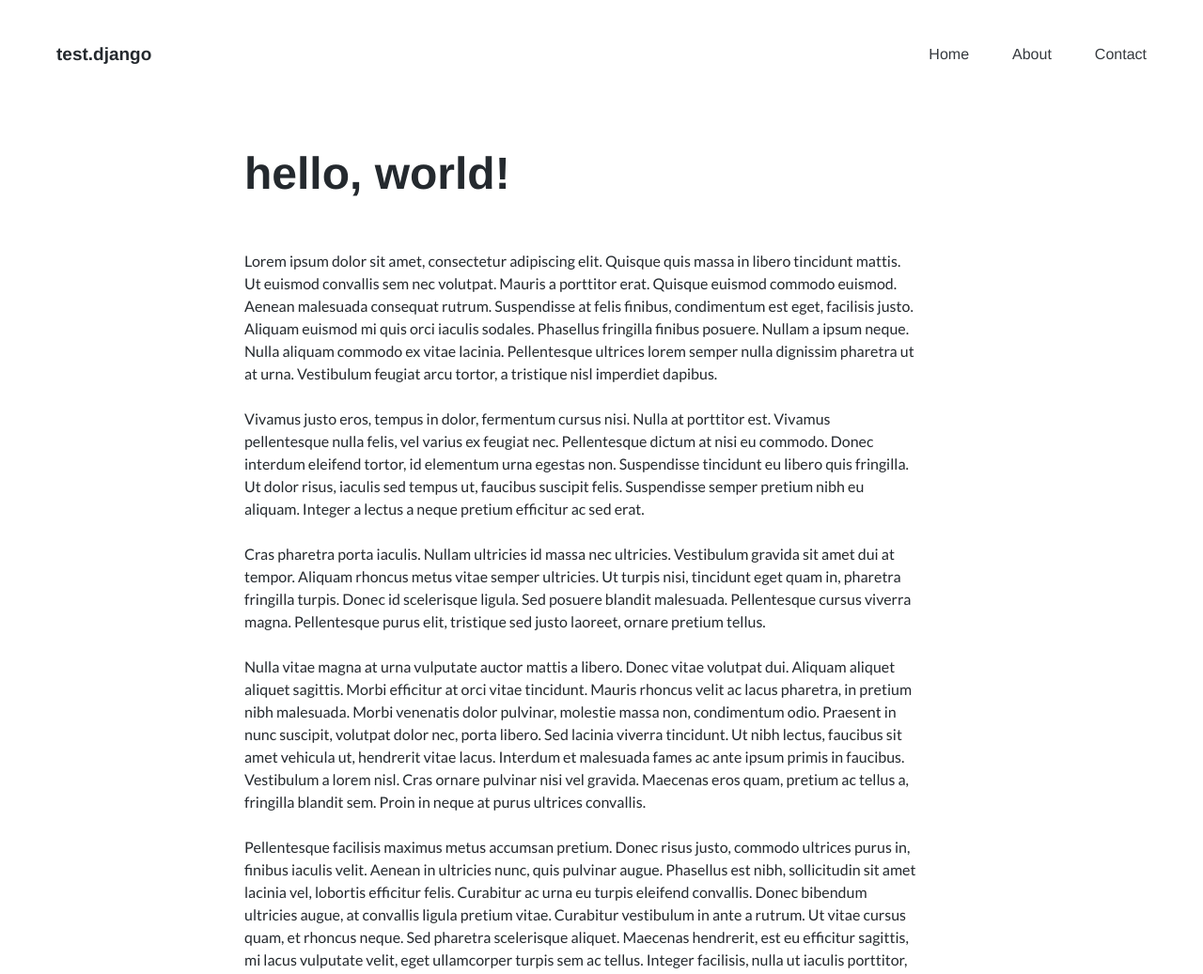
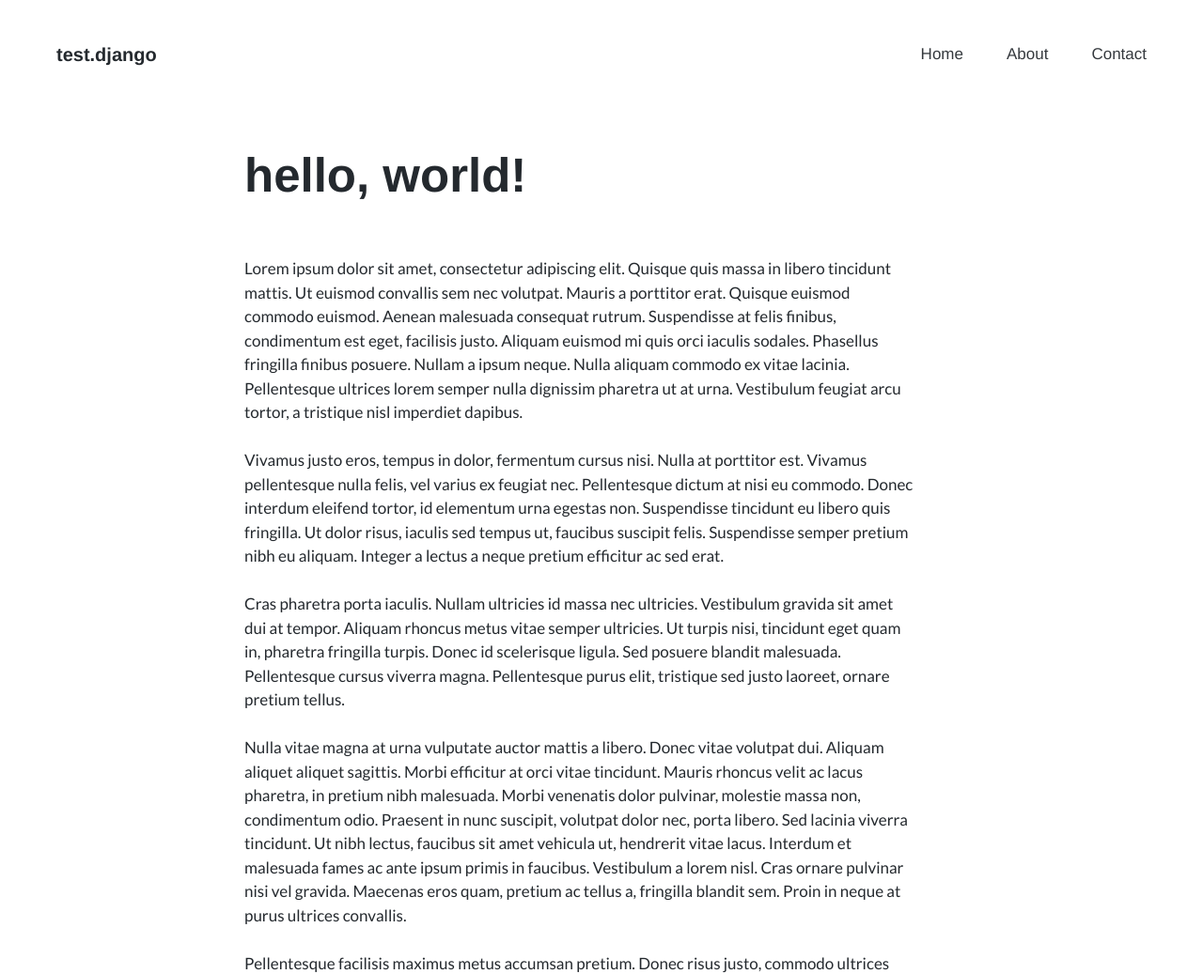
Before and after one commit to qrichert/testdjango, a Django app: page / in a window 1280 px wide. Shown: the top 1037 px of the page at 94% size. Run offline with Django 3.2, Linux system fonts and the light colour scheme.

Commit message:
Updated styling

```diff
--- a/app/static/app/css/goji.css
+++ b/app/static/app/css/goji.css
@@ -18,9 +18,9 @@ html, body {
 
 html {
 	font-size: var(--text-size-default);
+	-webkit-font-smoothing: antialiased;
+	-moz-osx-font-smoothing: grayscale;
 	/*-webkit-font-kerning: normal;*/
-	/*-webkit-font-smoothing: antialiased;*/
-	/*-moz-osx-font-smoothing: grayscale;*/
 	/*font-kerning: normal;*/
 	/*text-rendering: optimizeLegibility;*/
 }
--- a/app/static/app/css/root.css
+++ b/app/static/app/css/root.css
@@ -62,8 +62,8 @@
 
 	--text-size-small: 12px;
 	--text-size-medium: 14px;
-	--text-size-default: 16px;
-	--text-size-big: 19px;
+	--text-size-default: 17px;
+	--text-size-big: 20px;
 
 	--input-height-default: 33px;
 
```
